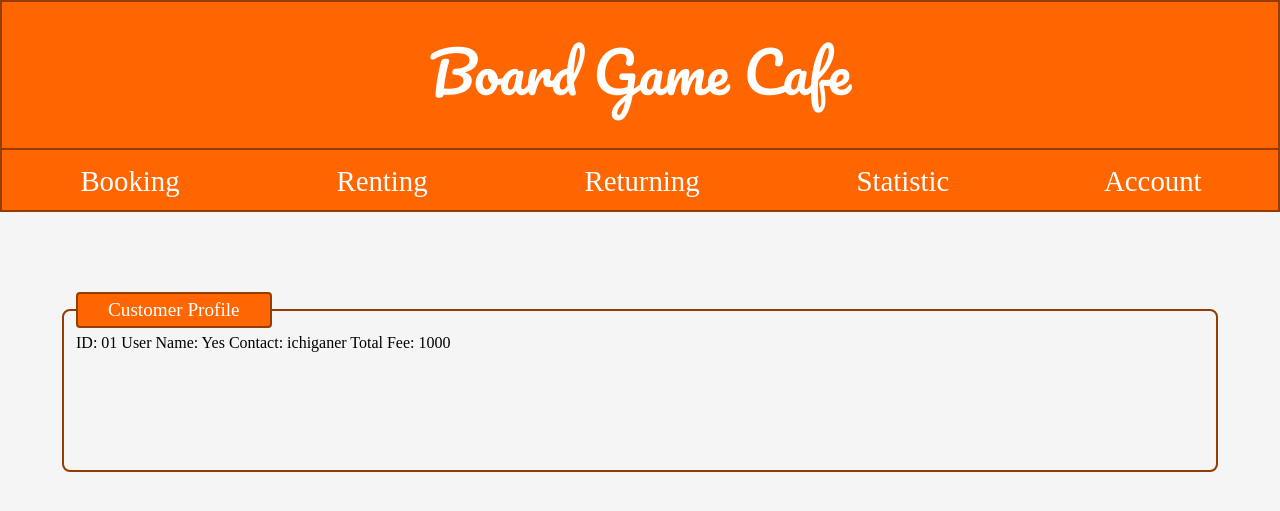
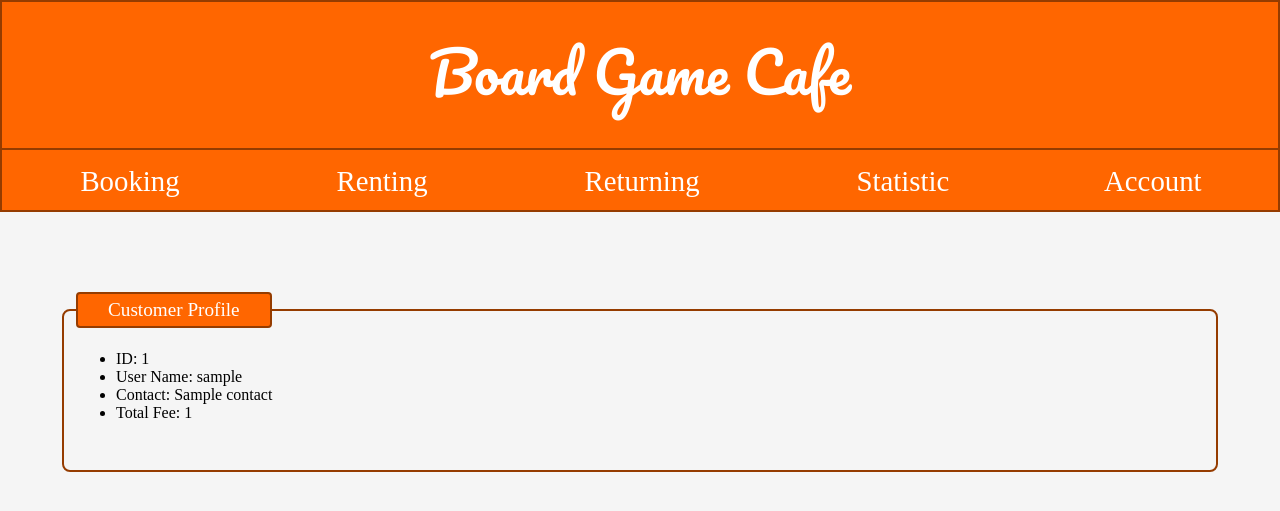
Before and after one commit to EggADayKeepTheTeacherAway/Board-Game-Cafe, a Django app: template board_game_cafe/templates/app/profile.html in a window 1280 px wide. Shown: the top 511 px of the page. Run offline with Django 5.2, Linux system fonts and the light colour scheme; the template is opened without the code that fills it: most values are stand-ins (such as "Sample title", 1, 10 or a date in 2020); parts of the project's set-up code (start-up, migrations or seed data) failed here and were passed over.

Commit message:
feat: display the data in profile.html

```diff
--- a/board_game_cafe/templates/app/profile.html
+++ b/board_game_cafe/templates/app/profile.html
@@ -7,11 +7,12 @@
             Customer Profile
         </legend>
 
-        ID: 01
-        User Name: Yes
-        Contact: ichiganer
-        Total Fee: 1000
-
+        <ul>
+            <li>ID: {{ data.id }} </li>
+            <li> User Name: {{ data.username }} </li>
+            <li> Contact: {{ data.contact }} </li>
+            <li> Total Fee: {{ data.total_fee }} </li>
+        </ul>
     </fieldset>
 </section>
 {% endblock %}
```
